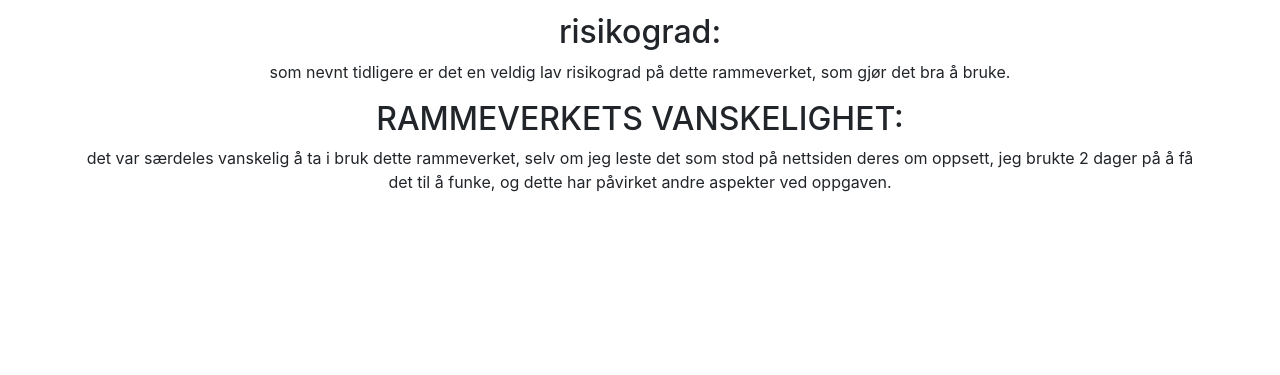
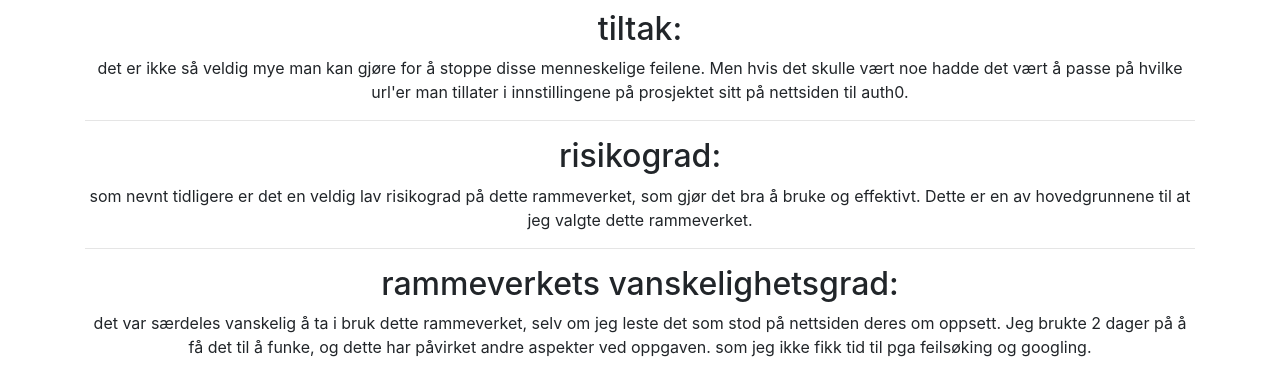
Before and after one commit to heleneamlo/ukes-oppgave-auth0, a website: page index.html in a window 1280 px wide. Shown: the part 698-1073 px from the top of the page. Before the commit the page ends 908 px from the top, so only its background shows below. Drawn offline with nearby package versions, Linux system fonts and the light colour scheme; a script that the page names is missing.

Commit message:
finished for now, will maybe come back to this

```diff
--- a/index.html
+++ b/index.html
@@ -56,27 +56,32 @@
           </p>
           <div class="auth-visible">
             <h1><strong>Risikoanalyse Auth0</strong></h1>
+            <hr>
             <h2>Konkrete trusler:</h2>
             <p>Så langt har jeg ikke funnet noen konkrete trusler, ettersom at det er et
               ganske trygt rammeverk med mye støttette. Den ene "trusselen" er min feil, pga måten jeg
               implementerte auth på, som er at den kun har tekst med hidden class. dette kan fikses relativt
               fort.</p>
+              <hr>
             <h2>risikotype:</h2>
             <p>den eneste måten man kan få noen risiko er hvis man selv konfigurerer noe
-              feil, så risikoen er menneskelig feil.
+              feil, så risikoen er menneskelig feil. Dette er fordi auth0 tar hånd om alt av autentiseringsprossessen, og deres autentiseringsservere er solide og trygge.
             </p>
+            <hr>
             <h2>tiltak:</h2>
             <p>det er ikke så veldig mye man kan
-              gjøre for å stoppe disse menneskelige feilene
+              gjøre for å stoppe disse menneskelige feilene. Men hvis det skulle vært noe hadde det vært å passe på hvilke url'er man tillater i innstillingene på prosjektet sitt på nettsiden til auth0.
             </p>
+            <hr>
             <h2>risikograd:</h2>
             <p>som nevnt tidligere er det en
-            veldig lav risikograd på dette rammeverket, som gjør det bra å bruke.
+            veldig lav risikograd på dette rammeverket, som gjør det bra å bruke og effektivt. Dette er en av hovedgrunnene til at jeg valgte dette rammeverket.
             </p>
-            <h2>RAMMEVERKETS VANSKELIGHET:</h2>
+            <hr>
+            <h2>rammeverkets vanskelighetsgrad:</h2>
             <p>det var særdeles vanskelig å ta i bruk dette rammeverket, selv om jeg leste det som stod
-              på nettsiden deres om oppsett, jeg brukte 2 dager på å få det til å funke,
-              og dette har påvirket andre aspekter ved oppgaven.
+              på nettsiden deres om oppsett. Jeg brukte 2 dager på å få det til å funke,
+              og dette har påvirket andre aspekter ved oppgaven. som jeg ikke fikk tid til pga feilsøking og googling.
             </p>
           </div>
         </div>
```
